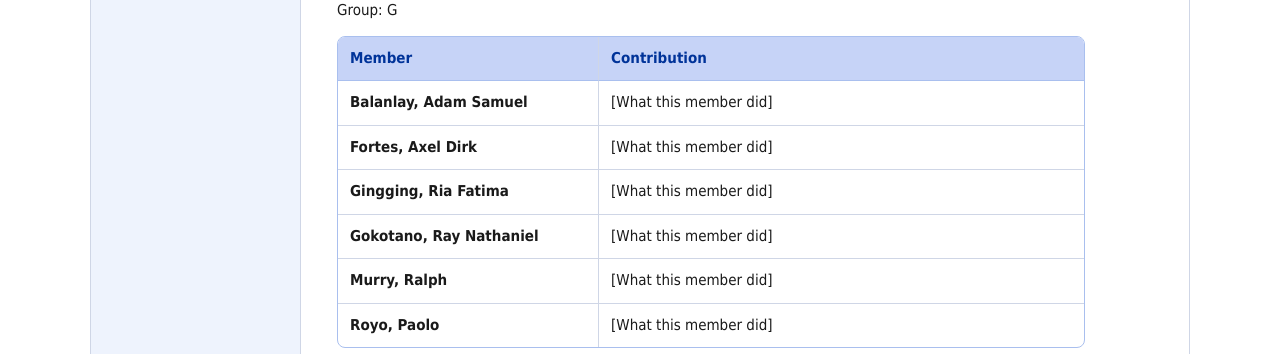
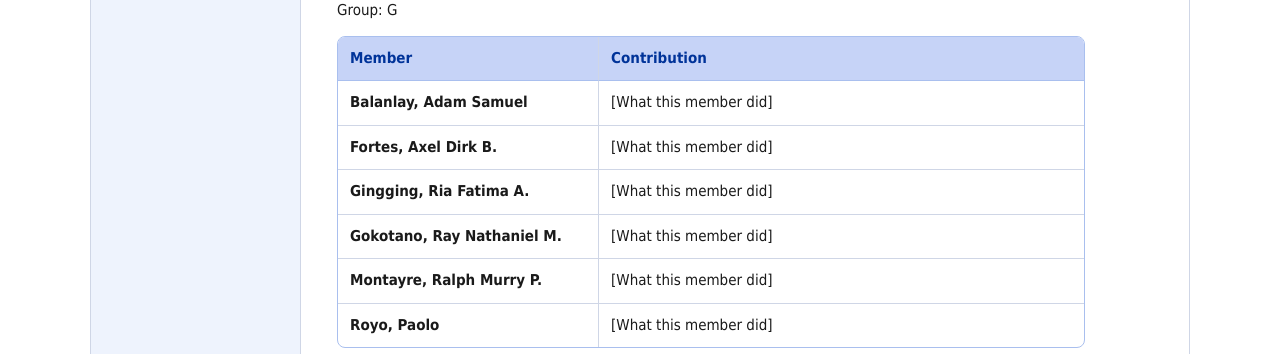
Before and after one commit to nathgokotano-bit/ITC-project-Group-G, a plain HTML site: page index.html in a window 1280 px wide. Shown: the part 960-1314 px from the top of the page. Drawn offline with Linux system fonts and the light colour scheme.

Commit message:
Update website

```diff
--- a/index.html
+++ b/index.html
@@ -198,10 +198,10 @@
                 <thead><tr><th>Member</th><th>Contribution</th></tr></thead>
                 <tbody>
                     <tr><td>Balanlay, Adam Samuel</td><td>[What this member did]</td></tr>
-                    <tr><td>Fortes, Axel Dirk</td><td>[What this member did]</td></tr>
-                    <tr><td>Gingging, Ria Fatima</td><td>[What this member did]</td></tr>
-                    <tr><td>Gokotano, Ray Nathaniel</td><td>[What this member did]</td></tr>
-                    <tr><td>Murry, Ralph</td><td>[What this member did]</td></tr>
+                    <tr><td>Fortes, Axel Dirk B.</td><td>[What this member did]</td></tr>
+                    <tr><td>Gingging, Ria Fatima A.</td><td>[What this member did]</td></tr>
+                    <tr><td>Gokotano, Ray Nathaniel M.</td><td>[What this member did]</td></tr>
+                    <tr><td>Montayre, Ralph Murry P.</td><td>[What this member did]</td></tr>
                     <tr><td>Royo, Paolo</td><td>[What this member did]</td></tr>
                 </tbody>
             </table>
```
